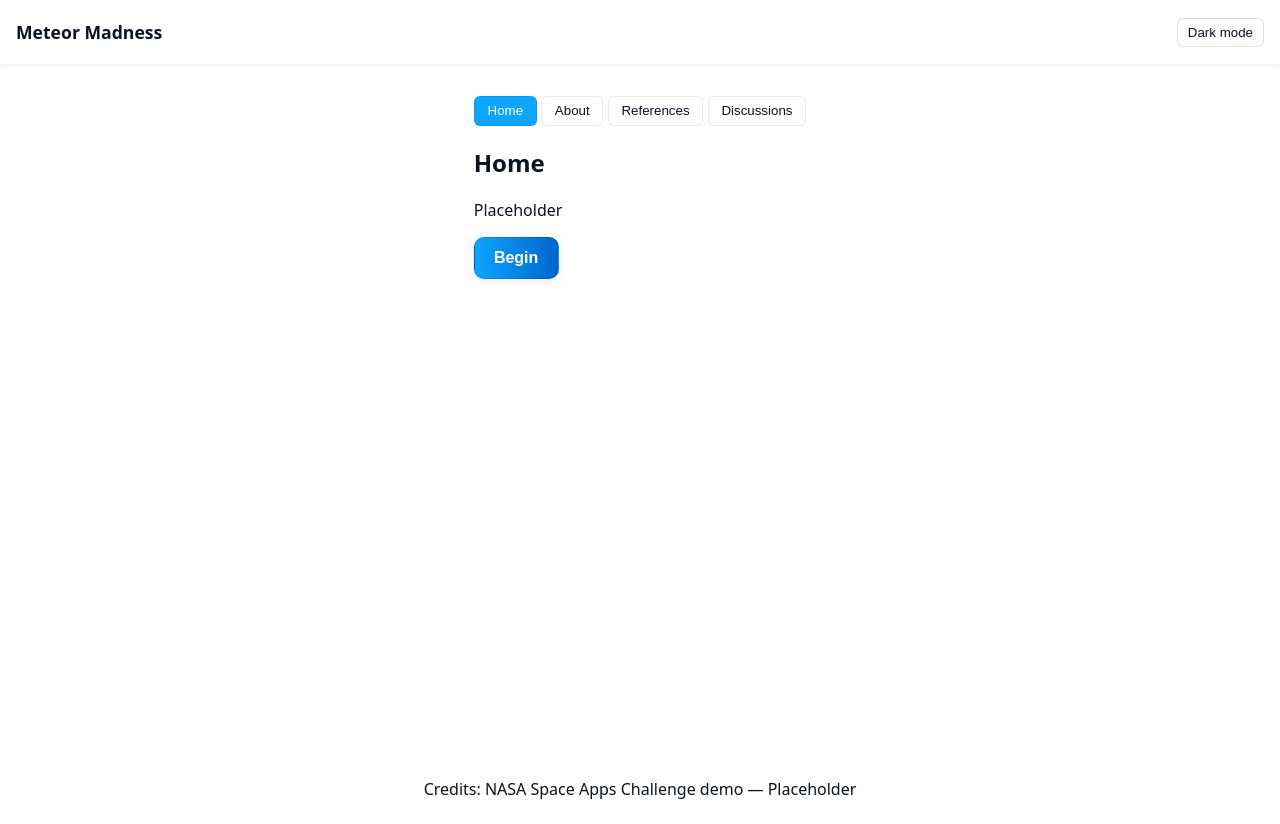
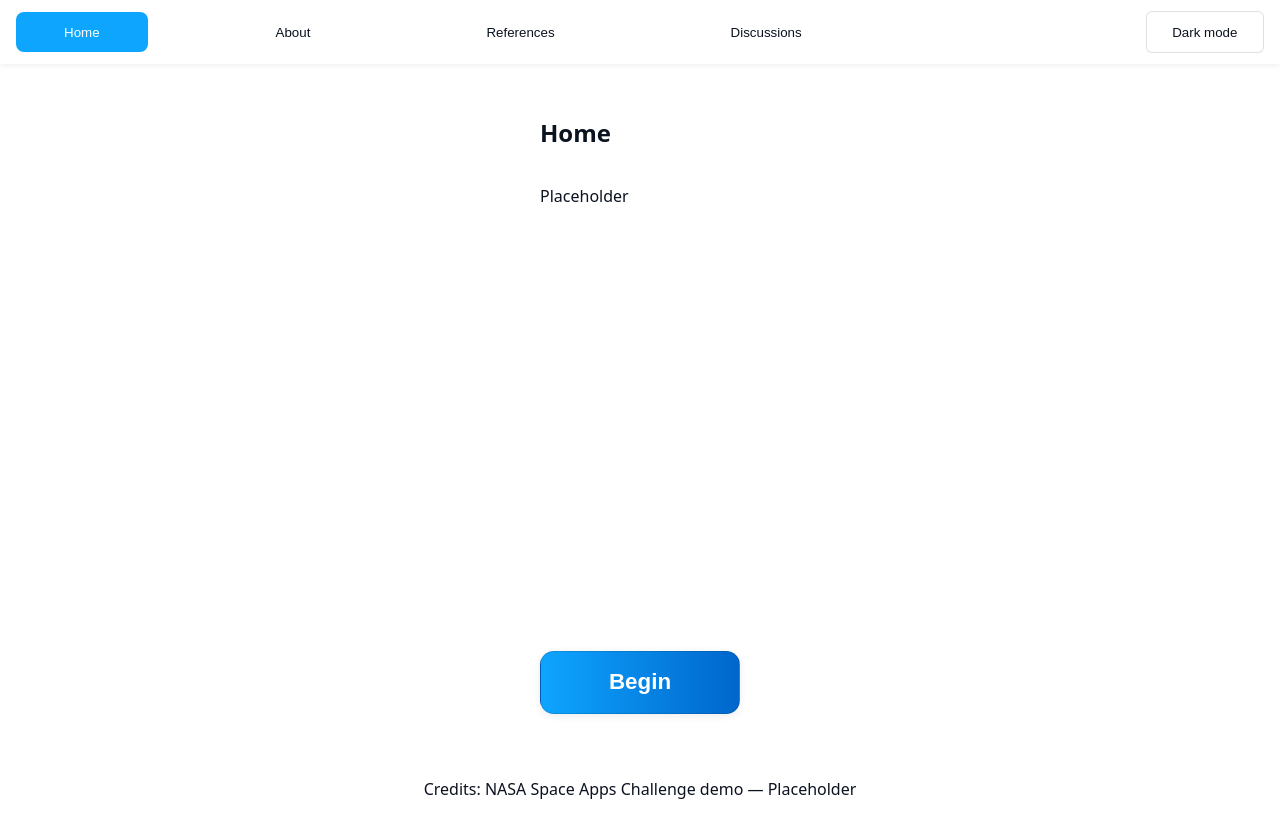
Before and after one commit to KManuel27/NASA-Space-Apps-Challenge-2025, a Flask app: page / in a window 1280 px wide. Run offline with Flask 3, Linux system fonts and the light colour scheme.

Commit message:
Improved formatting of start page

```diff
--- a/static/site_base.css
+++ b/static/site_base.css
@@ -23,8 +23,8 @@ html.theme-dark body {
 /* set consistent site font */
 body { font-family: system-ui, -apple-system, 'Segoe UI', Roboto, Arial, sans-serif; }
 
-/* Header */
-.site-header{
+/* --- Header layout with left-aligned tabs --- */
+.site-header {
   position: fixed;
   top: 0;
   left: 0;
@@ -33,11 +33,54 @@ body { font-family: system-ui, -apple-system, 'Segoe UI', Roboto, Arial, sans-se
   display: flex;
   align-items: center;
   justify-content: space-between;
-  padding: 0 1rem;
+  padding: 0 2rem; /* a bit more padding for breathing room */
+  gap: 1rem;
   z-index: 1200;
   backdrop-filter: blur(6px);
   box-shadow: 0 1px 6px rgba(0,0,0,0.08);
 }
+
+/* Tabs: aligned left, spaced apart */
+.site-header .tabs {
+  display: flex;
+  justify-content: flex-start; /* 👈 aligns tabs to the left */
+  gap: 5rem; /* 👈 controls spacing between each tab */
+  flex: 1;
+}
+
+/* Tab buttons */
+.site-header [role="tab"] {
+  border: none;
+  background: transparent;
+  padding: 0.8rem 3rem;
+  min-width: 120px;
+  border-radius: 8px;
+  font-weight: 500;
+  cursor: pointer;
+  transition: background 0.2s ease;
+}
+
+/* Highlight active tab */
+.site-header [role="tab"][aria-selected="true"] {
+  background: var(--accent);
+  color: white;
+}
+
+/* Hover effect (optional but nice) */
+.site-header [role="tab"]:hover {
+  background: rgba(255, 255, 255, 0.1);
+}
+
+/* Keep the theme toggle pinned to the far right */
+.site-controls {
+  flex-shrink: 0;
+}
+
+/* Adjust body padding so content starts below header */
+body {
+  padding-top: calc(var(--header-height) + 0.5rem);
+}
+
 html.theme-light .site-header{ background: var(--header-light); color: var(--text-light); }
 html.theme-dark .site-header{ background: var(--header-dark); color: var(--text-dark); }
 
@@ -45,9 +88,12 @@ html.theme-dark .site-header{ background: var(--header-dark); color: var(--text-
 .site-title a{ color: inherit; text-decoration: none; }
 
 .site-controls{ display:flex; gap:0.5rem; align-items:center; }
-.site-controls button{ padding:6px 10px; border-radius:6px; border-width:1px; border-style:solid; background:transparent; cursor:pointer; }
+.site-controls button{ padding:0.8rem 1.6rem; border-radius:6px; border-width:1px; border-style:solid; background:transparent; cursor:pointer; }
 html.theme-light .site-controls button{ border-color: rgba(0,0,0,0.12); color: var(--text-light); }
-html.theme-dark .site-controls button{ border-color: rgba(255,255,255,0.12); color: var(--text-dark); background: rgba(255,255,255,0.02); }
+html.theme-dark .site-controls button{
+  border: 1px solid rgba(255,255,255,0.6);
+  color: var(--text-dark);
+  background: rgba(255,255,255,0.08); }
 
 /* Push page content below the header */
 body{ padding-top: calc(var(--header-height) + 0.5rem); transition: background 200ms ease, color 200ms ease; }
@@ -74,6 +120,43 @@ html.theme-light button.primary{ border: 1px solid rgba(0,0,0,0.12) !important;
 html.theme-dark button.primary{ border: 1px solid rgba(255,255,255,0.06) !important; }
 button.primary:hover{ transform: translateY(-1px); filter:brightness(1.03); }
 button.primary:focus{ outline: 3px solid rgba(14,165,255,0.18); }
+
+/* Make page layout stretch properly */
+.page-wrapper {
+  display: flex;
+  flex-direction: column;
+  min-height: calc(100vh - var(--header-height));
+}
+
+/* Let main fill all available space (above footer) */
+.full-height {
+  flex: 1;
+  display: flex;
+  flex-direction: column;
+}
+
+/* Make the home tab also flex vertically */
+.home-tab {
+  flex: 1;
+  display: flex;
+  flex-direction: column;
+}
+
+/* Push the button to the bottom */
+.start-button-wrapper {
+  margin-top: auto;
+  display: flex;
+  justify-content: center;
+  padding: 2rem 0;
+}
+
+/* Make it bigger */
+.start-button-wrapper button.primary {
+  font-size: 1.4rem;
+  padding: 1.1rem 2.5rem;
+  border-radius: 14px;
+  min-width: 200px;
+}
 
 /* Ensure forms and inputs are readable in both themes */
 input, select, textarea { color: inherit; background: transparent; border: 1px solid rgba(0,0,0,0.08); padding: 0.3rem 0.5rem; border-radius:6px; }
--- a/templates/startPage.html
+++ b/templates/startPage.html
@@ -1,5 +1,5 @@
 <!DOCTYPE html>
-<html lang="en">
+<html lang="en" class="theme-dark">
 <head>
     <meta charset="UTF-8">
     <meta name="viewport" content="width=device-width, initial-scale=1.0">
@@ -8,14 +8,9 @@
 </head>
 <body>
     <header class="site-header">
-        <h1 class="site-title"><a href="/">Meteor Madness</a></h1>
-        <div class="site-controls">
-            <button id="themeToggle" aria-label="Toggle theme">Toggle theme</button>
-        </div>
-    </header>
+        <!-- Hidden title for accessibility (won’t show visually) -->
+        <h1 class="site-title sr-only">Meteor Madness</h1>
 
-    <div class="page-wrapper">
-    <main class="main-content">
         <nav class="tabs" role="tablist">
             <button role="tab" aria-selected="true" data-tab="home">Home</button>
             <button role="tab" aria-selected="false" data-tab="about">About</button>
@@ -23,12 +18,23 @@
             <button role="tab" aria-selected="false" data-tab="discussions">Discussions</button>
         </nav>
 
-        <section id="tab-home" class="tab-panel">
+        <div class="site-controls">
+            <button id="themeToggle" aria-label="Toggle theme">Toggle theme</button>
+        </div>
+    </header>
+
+    <div class="page-wrapper">
+        <main class="main-content full-height">
+
+            <section id="tab-home" class="tab-panel home-tab">
                 <h2>Home</h2>
                 <p>Placeholder</p>
-            <p>
-                    <button class="primary" onclick="window.location.href='/available_meteors'">Begin</button>
-            </p>
+
+                <div class="start-button-wrapper">
+                    <button class="primary" onclick="window.location.href='/available_meteors'">
+                        Begin
+                    </button>
+                </div>
             </section>
 
             <section id="tab-about" class="tab-panel hidden">
@@ -46,6 +52,7 @@
                 <p>Placeholder</p>
             </section>
         </main>
+
     <footer class="site-footer">
         <div>Credits: NASA Space Apps Challenge demo — Placeholder</div>
     </footer>
```
Lines whose indentation alone changed are shown as unchanged.
